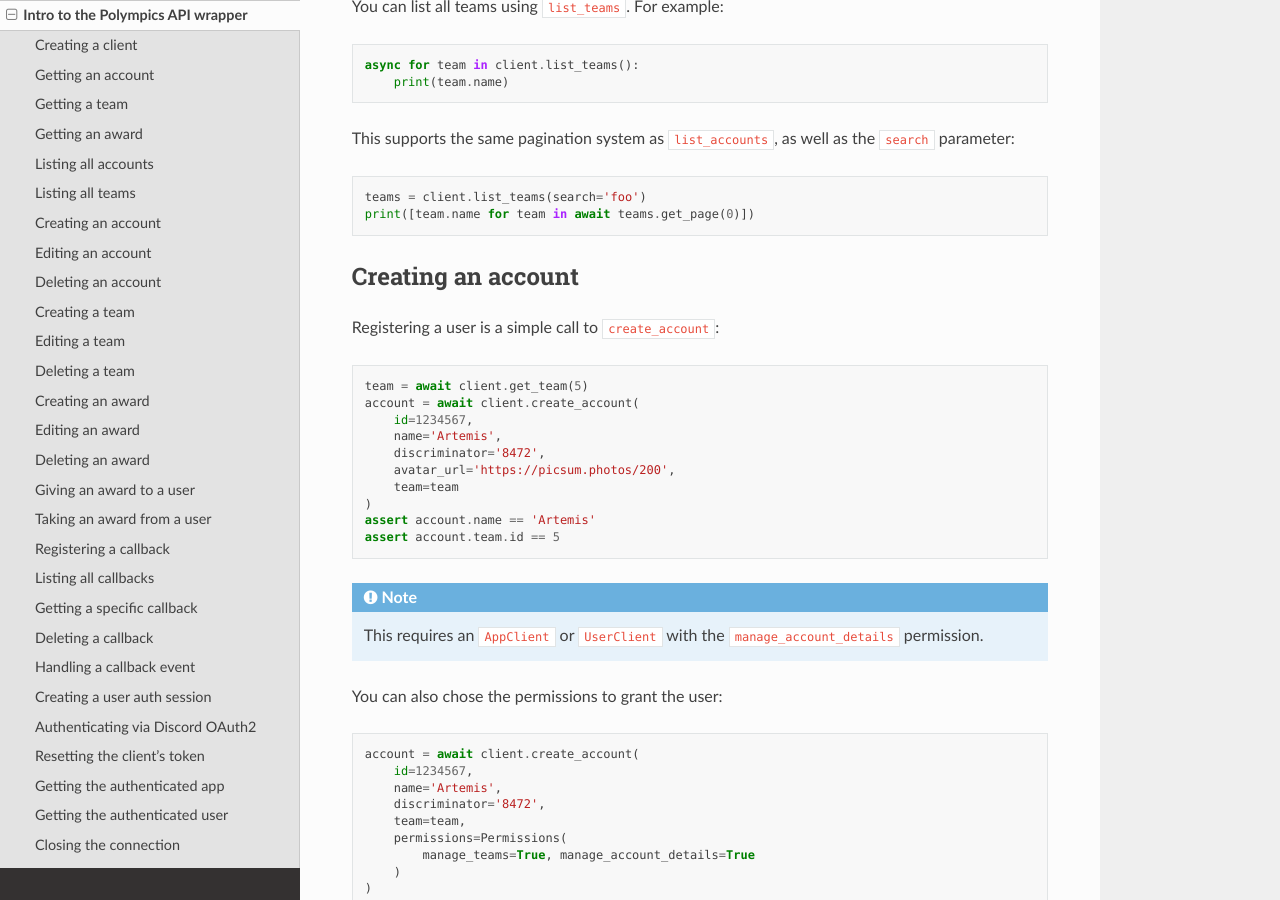
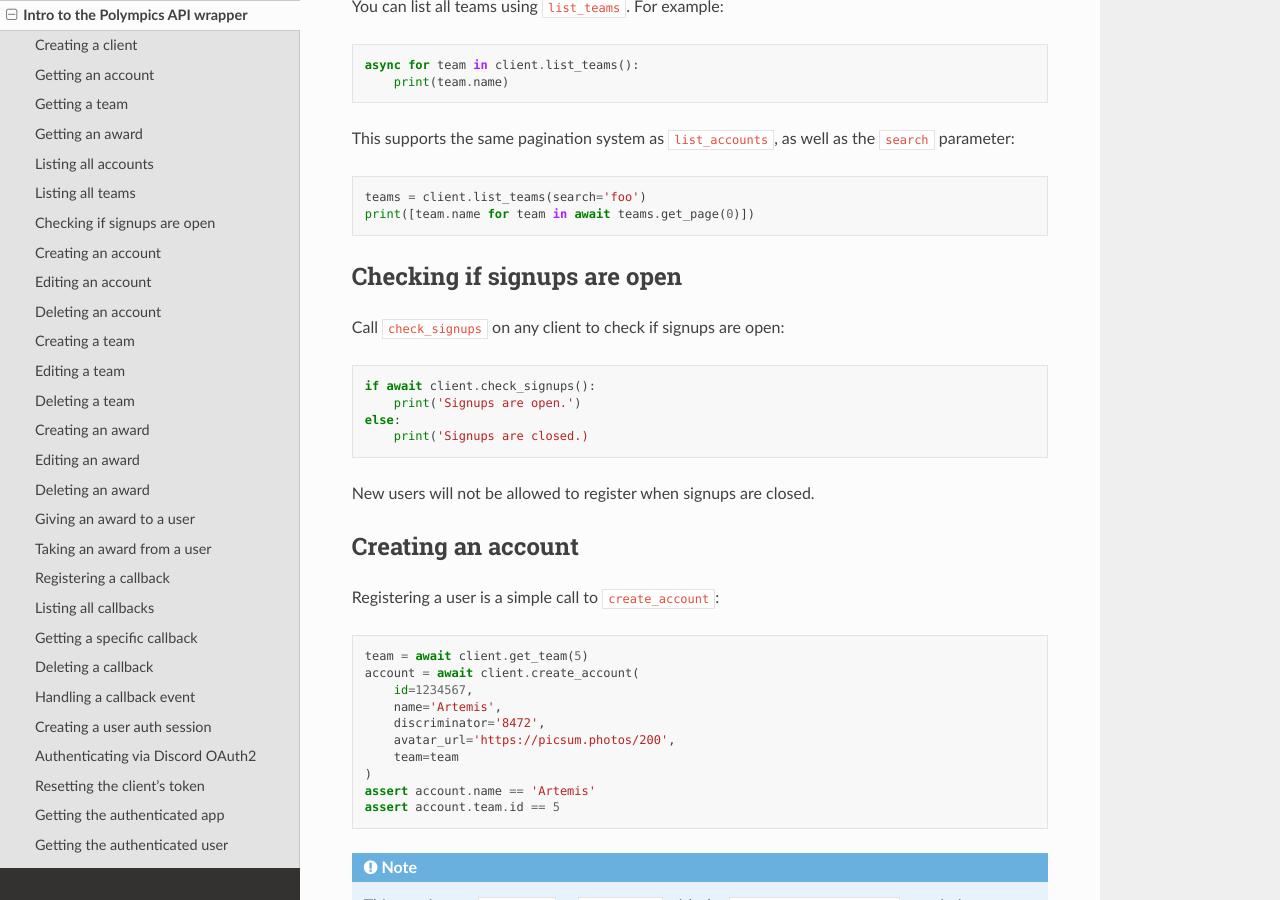
Before and after one commit to polympics/python-wrapper, a Sphinx documentation site: the page built from docs/source/guide.rst, in a window 1280 px wide and 900 px high, scrolled down 2103 px. Built offline with Sphinx 7.4.7 and the Read the Docs theme 2.0.0, drawn with Linux system fonts in a browser that asks for light colours.

Commit message:
Fix and document signup checking.

```diff
--- a/docs/source/conf.py
+++ b/docs/source/conf.py
@@ -13,7 +13,7 @@ sys.path.insert(0, os.path.abspath('../..'))
 project = 'Python Polympics Wrapper'
 copyright = '2021, Artemis'
 author = 'Artemis'
-release = '0.6.1'
+release = '0.6.2'
 
 extensions = [
     'sphinx.ext.autodoc',
--- a/docs/source/guide.rst
+++ b/docs/source/guide.rst
@@ -117,6 +117,20 @@ as the ``search`` parameter:
 
    teams = client.list_teams(search='foo')
    print([team.name for team in await teams.get_page(0)])
+
+Checking if signups are open
+----------------------------
+
+Call ``check_signups`` on any client to check if signups are open:
+
+.. code-block:: python
+
+   if await client.check_signups():
+       print('Signups are open.')
+   else:
+       print('Signups are closed.)
+
+New users will not be allowed to register when signups are closed.
 
 Creating an account
 -------------------
--- a/setup.cfg
+++ b/setup.cfg
@@ -1,6 +1,6 @@
 [metadata]
 name = polympics
-version = 0.6.1
+version = 0.6.2
 author = Artemis
 author_email = artemisdev21@gmail.com
 description = A Python wrapper for the Polympics API.
```
Also changed, not shown: 2 other files.
